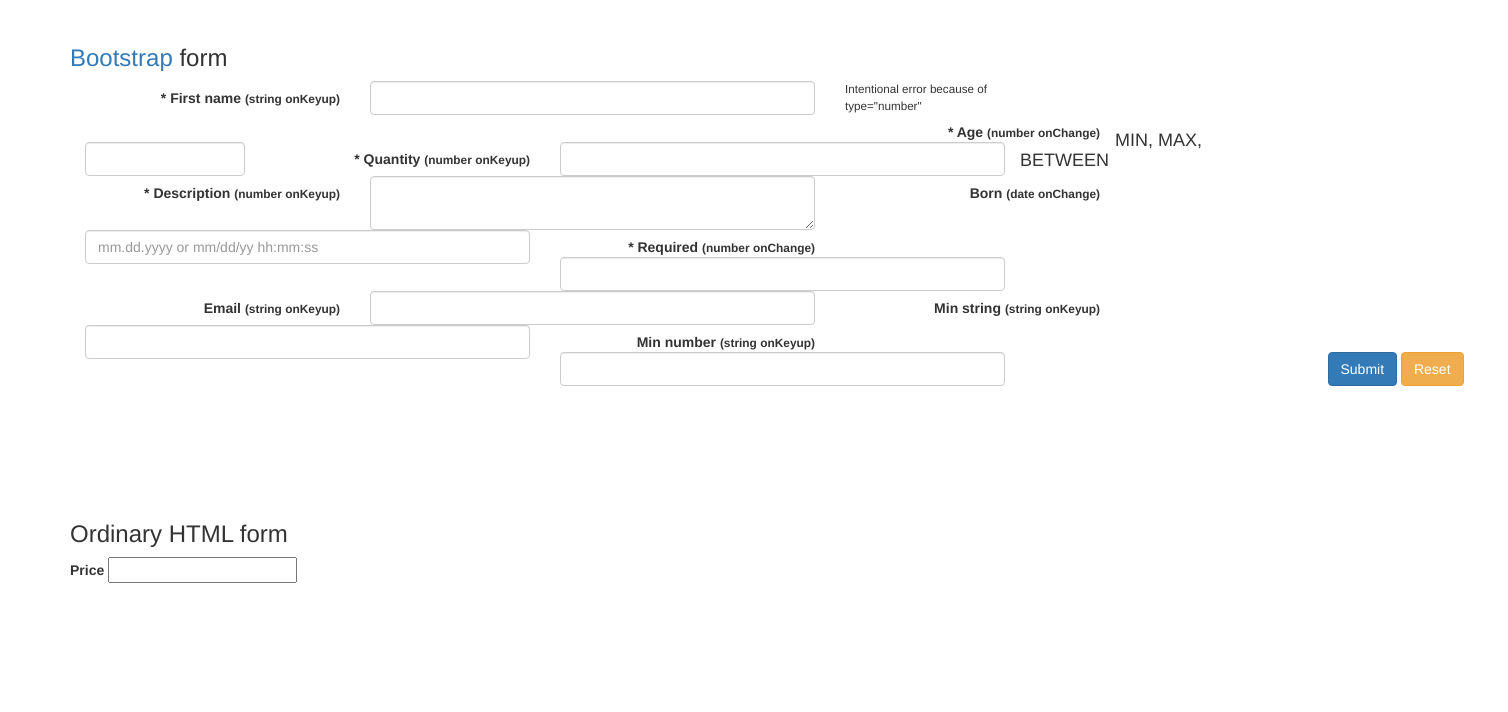
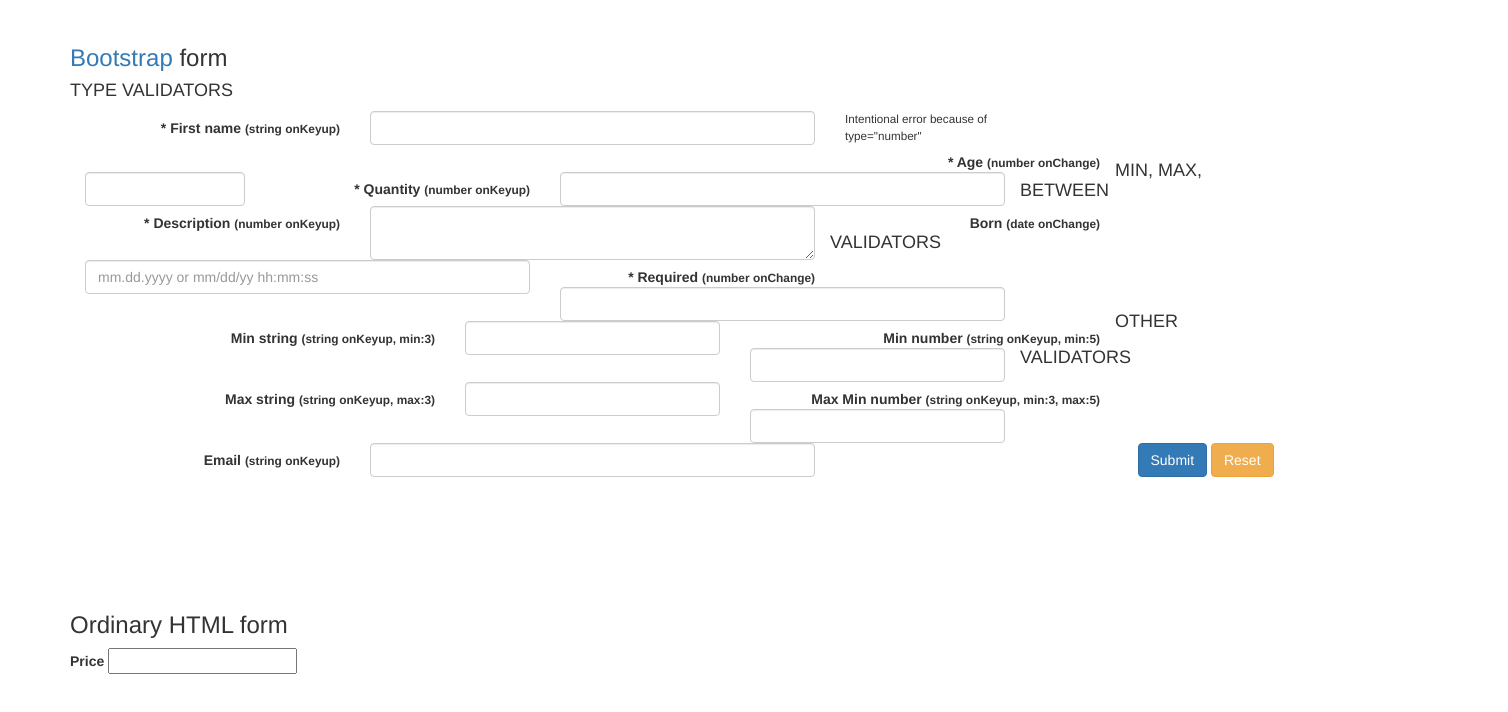
Before and after one commit to smikodanic/angular-form-validator, a website with bundled scripts: page index.html in a window 1280 px wide. Shown: the whole page, 1508 px wide, since content can reach past the window. Built offline with nearby package versions, Linux system fonts and the light colour scheme.

Commit message:
validator synch chain

```diff
--- a/index.html
+++ b/index.html
@@ -18,7 +18,10 @@
 
 		<!-- bootstrap form -->
 		<h3><a href="http://getbootstrap.com/" target="_blank">Bootstrap</a> form</h3>
+
 		<form action="#" method="POST" enctype="application/x-www-form-urlencoded" class="form-horizontal">
+
+			<h4>TYPE VALIDATORS</h4>
 
 			<div ng-class="{'form-group': true, 'has-error': errMsg.fname}">
 				<label for="fname" class="col-sm-3 control-label">* First name <small>(string onKeyup)</small></label>
@@ -90,6 +93,60 @@
 				</div>
 			</div>
 
+
+			<br><br>
+			<h4>MIN, MAX, BETWEEN VALIDATORS</h4>
+
+			<div ng-class="{'form-group': true, 'has-error': errMsg.minstr}">
+				<label for="minstr" class="col-sm-4 control-label">Min string <small>(string onKeyup, min:3)</small></label>
+				<div class="col-sm-3">
+					<input type="text" id="minstr" class="form-control"
+						ng-model="minstr"
+						ngform-validator="{type: 'string', min: ['The field must have min 3 chars.', 3]}"
+						ngform-validator-options="{validateOn: 'keyup'}">
+					<p class="help-block" ng-cloak>{{errMsg.minstr}}</p>
+				</div>
+			</div>
+
+			<div ng-class="{'form-group': true, 'has-error': errMsg.minnum}">
+				<label for="minnum" class="col-sm-4 control-label">Min number <small>(string onKeyup, min:5)</small></label>
+				<div class="col-sm-3">
+					<input type="text" id="minnum" class="form-control"
+						ng-model="minnum"
+						ngform-validator="{type: 'number', required: 'This field is required!', min: ['Insert number greater or equal 5.', 5]}"
+						ngform-validator-options="{validateOn: 'keyup'}">
+					<p class="help-block" ng-cloak>{{errMsg.minnum}}</p>
+				</div>
+			</div>
+
+			<div ng-class="{'form-group': true, 'has-error': errMsg.maxstr}">
+				<label for="maxstr" class="col-sm-4 control-label">Max string <small>(string onKeyup, max:3)</small></label>
+				<div class="col-sm-3">
+					<input type="text" id="maxstr" class="form-control"
+						ng-model="maxstr"
+						ngform-validator="{type: 'string', max: ['The field can have max 3 chars.', 3]}"
+						ngform-validator-options="{validateOn: 'keyup'}">
+					<p class="help-block" ng-cloak>{{errMsg.maxstr}}</p>
+				</div>
+			</div>
+
+			<div ng-class="{'form-group': true, 'has-error': errMsg.minmaxnum}">
+				<label for="minmaxnum" class="col-sm-4 control-label">Max Min number <small>(string onKeyup, min:3, max:5)</small></label>
+				<div class="col-sm-3">
+					<input type="text" id="minmaxnum" class="form-control"
+						ng-model="minmaxnum"
+						ngform-validator="{type: 'number', max: ['Num must be equal or less then 5.', 5], min: ['Num must be equal or greater of 3.', 3]}"
+						ngform-validator-options="{validateOn: 'keyup'}">
+					<p class="help-block" ng-cloak>{{errMsg.minmaxnum}}</p>
+				</div>
+			</div>
+
+
+
+
+			<br><br>
+			<h4>OTHER VALIDATORS</h4>
+
 			<div ng-class="{'form-group': true, 'has-error': errMsg.eml}">
 				<label for="eml" class="col-sm-3 control-label">Email <small>(string onKeyup)</small></label>
 				<div class="col-sm-5">
@@ -101,33 +158,6 @@
 					<p class="help-block" ng-cloak>{{errMsg.eml}}</p>
 				</div>
 			</div>
-
-
-			<br><br>
-			<h4>MIN, MAX, BETWEEN</h4>
-
-			<div ng-class="{'form-group': true, 'has-error': errMsg.minstr}">
-				<label for="minstr" class="col-sm-3 control-label">Min string <small>(string onKeyup)</small></label>
-				<div class="col-sm-5">
-					<input type="text" id="minstr" class="form-control"
-						ng-model="minstr"
-						ngform-validator="{type: 'string', min: ['The field must have min 3 chars.', 3]}"
-						ngform-validator-options="{validateOn: 'keyup'}">
-					<p class="help-block" ng-cloak>{{errMsg.minstr}}</p>
-				</div>
-			</div>
-
-			<div ng-class="{'form-group': true, 'has-error': errMsg.minnum}">
-				<label for="minnum" class="col-sm-3 control-label">Min number <small>(string onKeyup)</small></label>
-				<div class="col-sm-5">
-					<input type="text" id="minnum" class="form-control"
-						ng-model="minnum"
-						ngform-validator="{type: 'number', min: ['Insert number greater or equal 5.', 5]}"
-						ngform-validator-options="{validateOn: 'keyup'}">
-					<p class="help-block" ng-cloak>{{errMsg.minnum}}</p>
-				</div>
-			</div>
-
 
 
 
--- a/src/factory/validateFact.js
+++ b/src/factory/validateFact.js
@@ -70,6 +70,11 @@
         min: function (scope, iElem, iAttrs, rulesObj) {
             var tf = validationRules.hasMin(scope[iAttrs.ngModel], rulesObj.min[1]);
             return sendError(iElem, tf, rulesObj.min[0]);
+        },
+
+        max: function (scope, iElem, iAttrs, rulesObj) {
+            var tf = validationRules.hasMax(scope[iAttrs.ngModel], rulesObj.max[1]);
+            return sendError(iElem, tf, rulesObj.max[0]);
         }
 
 
```
Also changed, not shown: src/directive/ngFormValidatorDirc.js (+9 -8 lines), src/lib/validationRules.js (+16 -2 lines), README.md, dist/js/ngFormValidator.js, dist/js/ngFormValidator.min.js.
